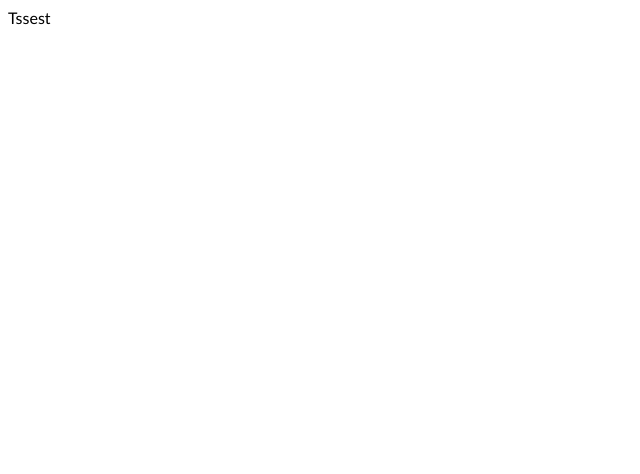
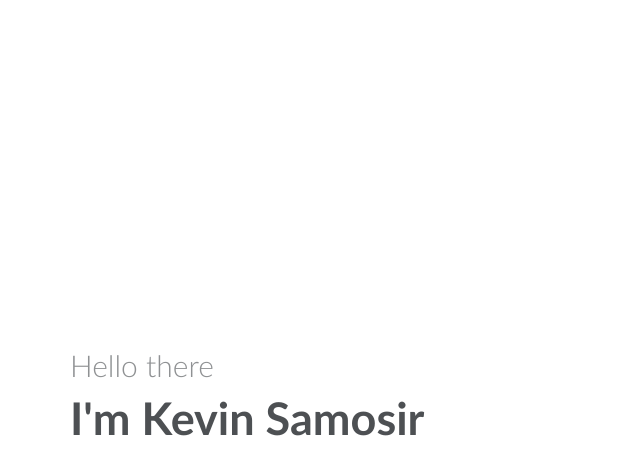
Before and after one commit to bintangkevin29/portfolio, a React (Create React App) app: page / in a window 1280 px wide. Shown: the top 474 px of the page, without its empty margins (0-640 px from the left). Built offline with nearby package versions, Linux system fonts and the light colour scheme.

Commit message:
lupa ntah apa aja

```diff
--- a/src/App.tsx
+++ b/src/App.tsx
@@ -1,9 +1,15 @@
 import React from "react";
+import { Route, Switch } from "react-router-dom";
 
 import "./app.scss";
+import HomePage from "./pages/home-page";
 
 function App() {
-  return <div className="App">Tssest</div>;
+  return (
+    <Switch>
+      <Route path="/" exact component={HomePage} />
+    </Switch>
+  );
 }
 
 export default App;
--- a/src/app.scss
+++ b/src/app.scss
@@ -1,5 +1,11 @@
 @import "./styles/font.scss";
+@import "~bootstrap/scss/bootstrap";
+@import "./styles/variables.scss";
 
 body {
   font-family: "Lato", sans-serif;
 }
+
+* {
+  box-sizing: border-box;
+}
--- /dev/null
+++ b/src/components/custom-section/custom-section.component.tsx
@@ -0,0 +1,20 @@
+import React, { ReactNode } from "react";
+import { Container } from "react-bootstrap";
+
+import "./custom-section.style.scss";
+
+interface Props {
+  className?: string;
+  containerClassName?: string;
+  children: ReactNode;
+}
+
+const CustomSection: React.FC<Props> = ({ className, containerClassName, children }) => {
+  return (
+    <section className={`custom-section ${className}`}>
+      <Container className={`custom-section__container ${containerClassName}`}>{children}</Container>
+    </section>
+  );
+};
+
+export default CustomSection;
--- /dev/null
+++ b/src/components/custom-section/custom-section.style.scss
@@ -0,0 +1,7 @@
+@import "../../styles/variables.scss";
+
+.custom-section {
+  &__container {
+    padding: 40px 0px;
+  }
+}
--- /dev/null
+++ b/src/components/custom-section/index.tsx
@@ -0,0 +1 @@
+export { default } from "./custom-section.component";
--- /dev/null
+++ b/src/global.d.ts
@@ -0,0 +1,6 @@
+interface ModuleObject {
+  name: string;
+  title: string;
+  url: string;
+  children?: ModuleObject[];
+}
--- a/src/index.tsx
+++ b/src/index.tsx
@@ -1,9 +1,15 @@
 import React from "react";
 import ReactDOM from "react-dom";
+import { BrowserRouter } from "react-router-dom";
 import App from "./App";
 import * as serviceWorker from "./serviceWorker";
 
-ReactDOM.render(<App />, document.getElementById("root"));
+ReactDOM.render(
+  <BrowserRouter basename="/portfolio">
+    <App />
+  </BrowserRouter>,
+  document.getElementById("root")
+);
 
 // If you want your app to work offline and load faster, you can change
 // unregister() to register() below. Note this comes with some pitfalls.
--- /dev/null
+++ b/src/pages/home-page/home-page.component.tsx
@@ -0,0 +1,15 @@
+import React from "react";
+import CustomSection from "../../components/custom-section";
+
+import "./home-page.style.scss";
+
+const HomePage: React.FC = () => {
+  return (
+    <CustomSection className="home-page" containerClassName="home-page home-page__container">
+      <h4 className="home-page__intro home-page__intro--fade">Hello there</h4>
+      <h1 className="home-page__intro">I'm Kevin Samosir</h1>
+    </CustomSection>
+  );
+};
+
+export default HomePage;
--- /dev/null
+++ b/src/pages/home-page/home-page.style.scss
@@ -0,0 +1,22 @@
+@import "../../styles/variables.scss";
+
+.home-page {
+  min-height: 100vh;
+  &__container {
+    height: 100%;
+    display: flex;
+    align-items: flex-start;
+    justify-content: center;
+    flex-direction: column;
+  }
+  &__intro {
+    font-size: 45px;
+    font-weight: 600;
+    opacity: 0.8;
+    &--fade {
+      font-size: 30px;
+      opacity: 0.5;
+      font-weight: 300;
+    }
+  }
+}
--- /dev/null
+++ b/src/pages/home-page/index.tsx
@@ -0,0 +1 @@
+export { default } from "./home-page.component";
```
Also changed, not shown: src/lib/constants.ts (added), src/styles/variables.scss (added).
